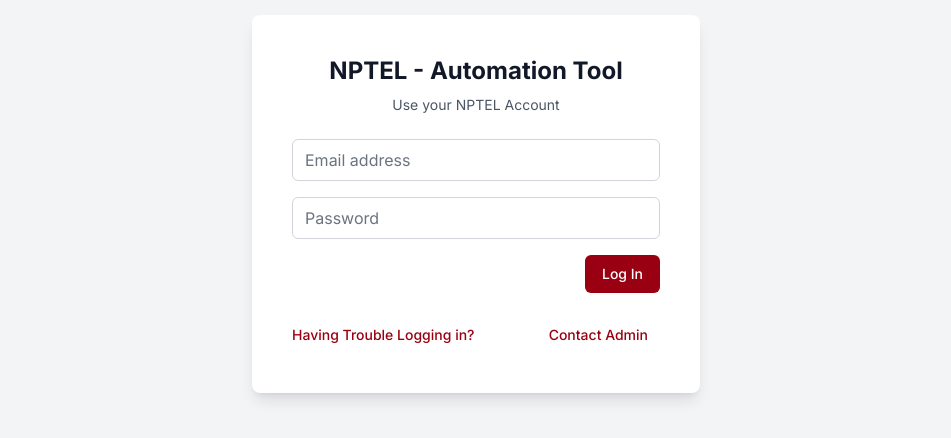
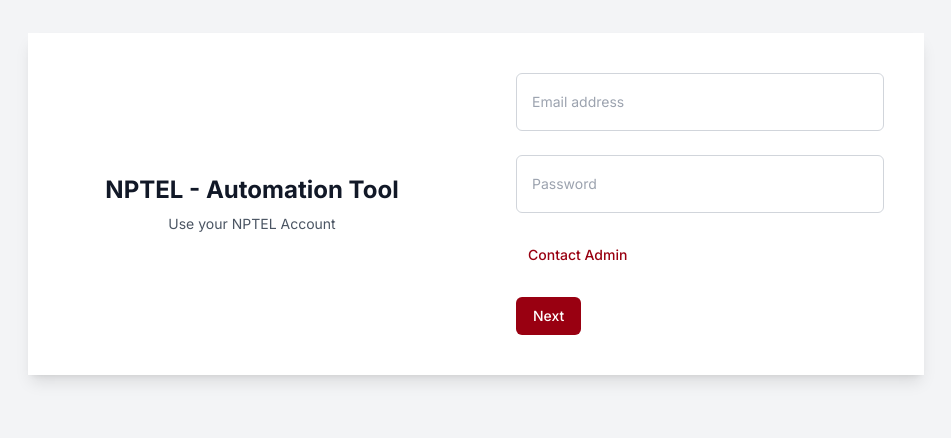
Before and after one commit to Gen-AI-2024-CIT-CS/frontend, a Next.js app: page /login in a window 1280 px wide. Shown: the part 196-634 px from the top of the page, without its empty margins (164-1115 px from the left). Built offline with nearby package versions, Linux system fonts and the light colour scheme; no server answers.

Commit message:
[update] alighnment animation

```diff
--- a/src/app/login/page.tsx
+++ b/src/app/login/page.tsx
@@ -2,37 +2,19 @@
 
 import { useState } from 'react';
 import { useRouter } from 'next/navigation';
-import { login } from '../../utils/api';
-
 
 export default function Login() {
   const [email, setEmail] = useState('');
   const [password, setPassword] = useState('');
-  const [error, setError] = useState('');
-  const [success, setSuccess] = useState('');
   const router = useRouter();
 
-  const clearForm = () => {
-    setEmail('');
-    setPassword('');
-  };
-
-  const handleLogin = async (e: React.FormEvent) => {
+  const handleLogin = (e: React.FormEvent) => {
     e.preventDefault();
-    try {
-        const response = await login(email, password);
-        if (response.data.success) {
-          console.log('Logged in successfully', response.data.user);
-          setSuccess('Logged in successfully');
-          clearForm();
-          // Clear success message after 3 seconds
-          setTimeout(() => setSuccess(''), 3000);
-        }
-      } catch (err) {
-        setError('Invalid credentials');
-        setPassword(''); // Only clear password on error
-        // Clear error message after 3 seconds
-        setTimeout(() => setError(''), 3000);
+    // Placeholder authentication logic
+    if (email === 'user@example.com' && password === 'password') {
+      router.push('/dashboard');
+    } else {
+      alert('Invalid credentials');
     }
   };
 
@@ -42,55 +24,57 @@
 
   return (
     <main className="flex min-h-screen items-center justify-center bg-gray-100 p-6">
-      <div className="w-full max-w-md space-y-6 rounded-lg bg-white p-10 shadow-lg">
-        <div className="text-center">
-          <h1 className="mb-2 text-2xl font-bold text-gray-900">NPTEL - Automation Tool</h1>
-          <p className="text-sm text-gray-600">Use your NPTEL Account</p>
+      <div className="flex w-full max-w-4xl bg-white shadow-lg">
+        {/* Left Section for Heading and Subheading */}
+        <div className="flex w-1/2 flex-col items-center justify-center p-10">
+          <h1 className="mb-2 text-2xl font-bold text-gray-900 text-center">NPTEL - Automation Tool</h1>
+          <p className="text-sm text-gray-600 text-center">Use your NPTEL Account</p>
         </div>
-        <form onSubmit={handleLogin} className="space-y-4">
-          <div>
-            <label htmlFor="email" className="sr-only">Email address</label>
+        {/* Right Section for Form */}
+        <div className="flex w-1/2 flex-col justify-center p-10">
+          <form onSubmit={handleLogin} className="space-y-6">
+            {/* Email Input Field */}
+            <div className="relative">
               <input
                 id="email"
                 name="email"
                 type="email"
                 required
-              className="w-full rounded-md border border-gray-300 px-3 py-2 text-gray-900 placeholder-gray-500 focus:border-[#990011] focus:outline-none focus:ring-[#990011]"
-              placeholder="Email address"
+                className="peer w-full rounded-md border border-gray-300 px-3 py-4 text-gray-900 placeholder-transparent focus:border-[#990011] focus:outline-none focus:ring-2 focus:ring-[#990011]"
+                placeholder=" "
                 value={email}
                 onChange={(e) => setEmail(e.target.value)}
               />
+              <label
+                htmlFor="email"
+                className="absolute left-3 top-1/2 text-sm text-gray-500 transition-transform duration-300 ease-in-out transform -translate-y-1/2 bg-white px-1 peer-placeholder-shown:top-1/2 peer-placeholder-shown:-translate-y-1/2 peer-placeholder-shown:text-gray-400 peer-focus:top-0 peer-focus:-translate-y-1/2 peer-focus:text-xs peer-focus:text-[#990011]"
+              >
+                Email address
+              </label>
             </div>
-          <div>
-            <label htmlFor="password" className="sr-only">Password</label>
+
+            {/* Password Input Field */}
+            <div className="relative">
               <input
                 id="password"
                 name="password"
                 type="password"
                 required
-              className="w-full rounded-md border border-gray-300 px-3 py-2 text-gray-900 placeholder-gray-500 focus:border-[#990011] focus:outline-none focus:ring-[#990011]"
-              placeholder="Password"
+                className="peer w-full rounded-md border border-gray-300 px-3 py-4 text-gray-900 placeholder-transparent focus:border-[#990011] focus:outline-none focus:ring-2 focus:ring-[#990011]"
+                placeholder=" "
                 value={password}
                 onChange={(e) => setPassword(e.target.value)}
               />
+              <label
+                htmlFor="password"
+                className="absolute left-3 top-1/2 text-sm text-gray-500 transition-transform duration-300 ease-in-out transform -translate-y-1/2 bg-white px-1 peer-placeholder-shown:top-1/2 peer-placeholder-shown:-translate-y-1/2 peer-placeholder-shown:text-gray-400 peer-focus:top-0 peer-focus:-translate-y-1/2 peer-focus:text-xs peer-focus:text-[#990011]"
+              >
+                Password
+              </label>
             </div>
-          {error && <p className="text-xs text-red-500 mt-1">{error}</p>}
-          {success && <p className="text-xs text-green-500 mt-1">{success}</p>}
-          <div className="flex justify-end">
-            <button
-              type="submit"
-              className="group relative flex justify-center rounded-md border border-transparent bg-[#990011] px-4 py-2 text-sm font-medium text-white hover:bg-[#800000] focus:outline-none focus:ring-2 focus:ring-[#990011] focus:ring-offset-2"
-            >
-              Log In
-            </button>
-          </div>
-        </form>
-        <div className="flex items-center justify-between mt-6">
-          <div className="text-sm">
-            <a href="#" className="font-medium text-[#990011] hover:text-[#800000]">
-              Having Trouble Logging in?
-            </a>
-          </div>
+
+            {/* Links and Buttons */}
+            <div className="flex items-center justify-between">
               <button
                 type="button"
                 onClick={handleContactAdmin}
@@ -99,6 +83,16 @@
                 Contact Admin
               </button>
             </div>
+            <div className="flex items-center justify-between">
+              <button
+                type="submit"
+                className="group relative flex justify-center rounded-md border border-transparent bg-[#990011] px-4 py-2 text-sm font-medium text-white hover:bg-[#800000] focus:outline-none focus:ring-2 focus:ring-[#990011] focus:ring-offset-2"
+              >
+                Next
+              </button>
+            </div>
+          </form>
+        </div>
       </div>
     </main>
   );
```
Lines whose indentation alone changed are shown as unchanged.
